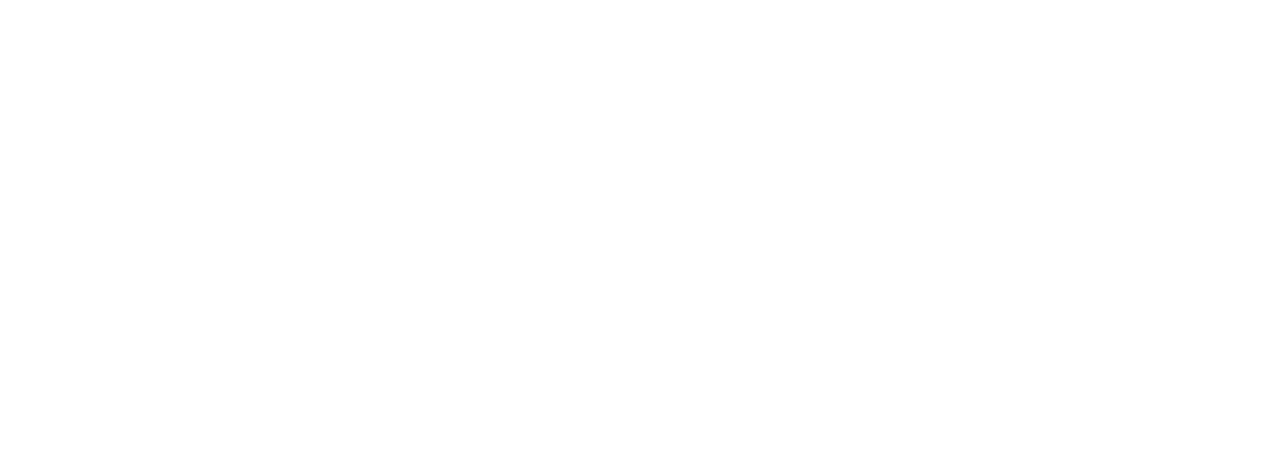
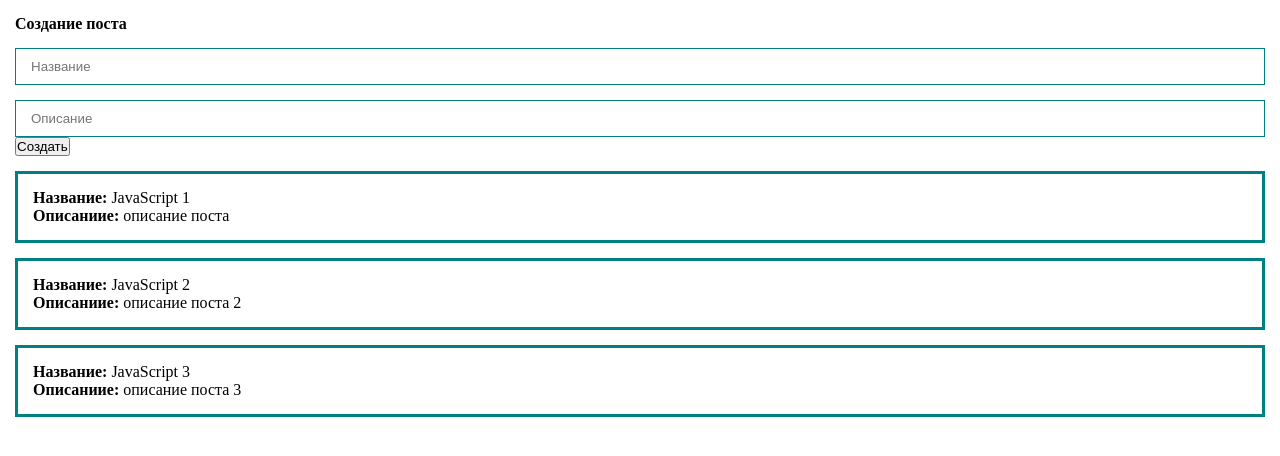
Before and after one commit to Dimon1071/vue-project, a Vue app: page / in a window 1280 px wide. Shown: the top 456 px of the page. Built offline with nearby package versions, Linux system fonts and the light colour scheme.

Commit message:
add post

```diff
--- a/src/App.vue
+++ b/src/App.vue
@@ -1,15 +1,83 @@
 <template>
-  <div id="app">
+  <div class="app">
+    <form @submit.prevent>
+      <h4>Создание поста</h4>
+      <input
+       @input="title = $event.target.value"
+       :value="title"
+       class="input"
+       type="text"
+       placeholder="Название">
 
+      <input
+      @input="body = $event.target.value"
+      :value="body"
+      class="input"
+      type="text"
+      placeholder="Описание">
+
+      <button @click="addPost">Создать</button>
+    </form>
+
+    <div class="post" v-for="post in posts">
+      <div><strong>Название: </strong>{{ post.title }}</div>
+      <div><strong>Описаниие: </strong>{{ post.body }}</div>
+    </div>
   </div>
 </template>
 
 <script>
 
   export default {
-    name: 'App',
-      components: {
-
+    data(){
+      return {
+        posts: [
+          {id: 1, title: 'JavaScript 1', body: 'описание поста'},
+          {id: 2, title: 'JavaScript 2', body: 'описание поста 2'},
+          {id: 3, title: 'JavaScript 3', body: 'описание поста 3'},
+        ],
+        title: '',
+        body: '',
       }
+    },
+    methods: {
+      addPost() {
+        const newPost = {
+          id: Date.now(),
+          title: this.title,
+          body: this.body,
+        }
+        this.posts.push(newPost);
+        this.title = '';
+        this.body = '';
+      }
+    }
   }
 </script>
+
+<style>
+
+ * {
+  margin: 0;
+  padding: 0;
+  box-sizing: border-box;
+ }
+
+.post {
+  padding: 15px;
+  border: 3px solid teal;
+  margin-top: 15px;
+}
+
+.input {
+  width: 100%;
+  border: 1px solid teal;
+  padding: 10px 15px;
+  margin-top: 15px;
+}
+
+.app {
+  padding: 15px;
+}
+
+</style>
```
